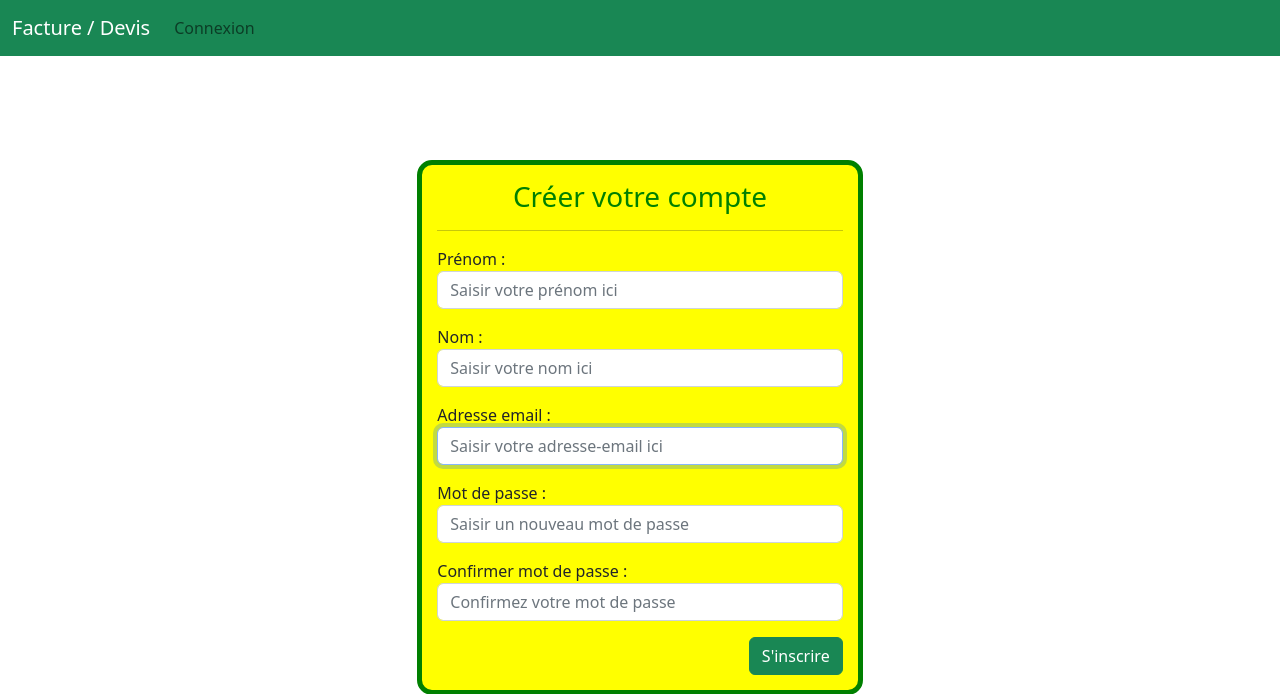
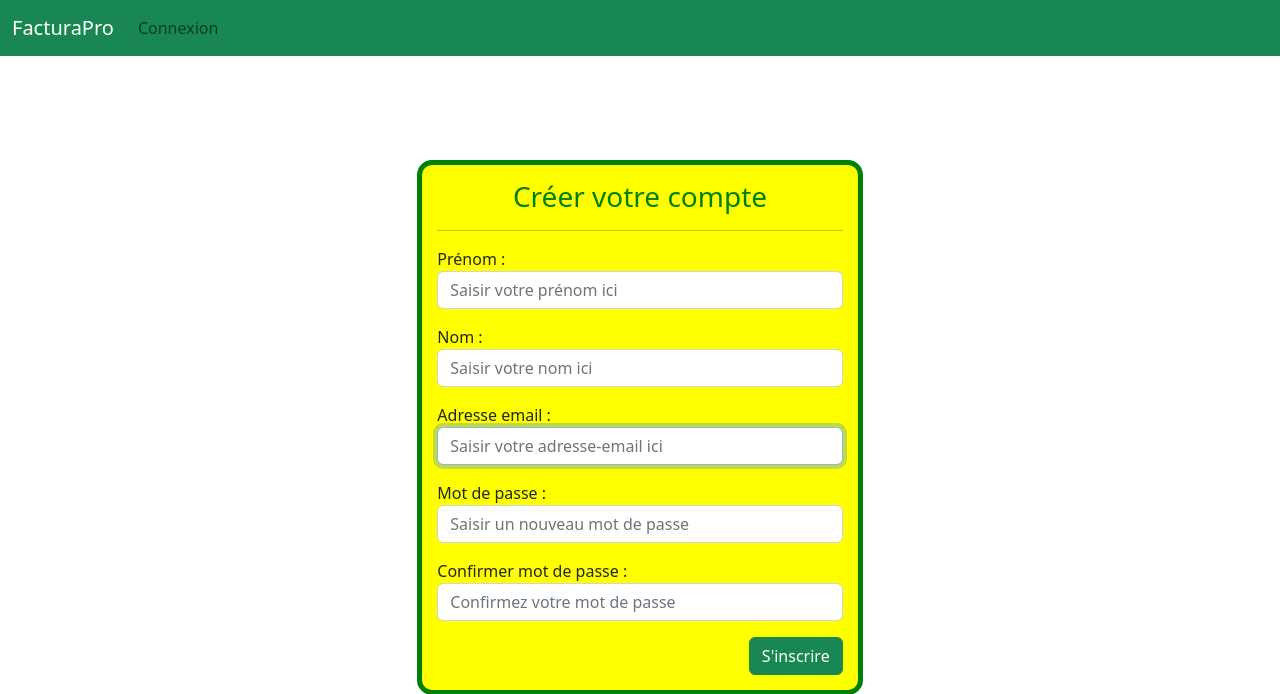
Before and after one commit to makan-dianka/InvoiceApp, a Django app: page /accounts/register/ in a window 1280 px wide. Shown: the top 694 px of the page. Run offline with Django 5.2, Linux system fonts and the light colour scheme; parts of the project's set-up code (start-up, migrations or seed data) failed here and were passed over; some libraries are stand-ins or nearby versions.

Commit message:
change saas name

```diff
--- a/templates/layout/navbar.html
+++ b/templates/layout/navbar.html
@@ -1,6 +1,6 @@
 <nav class="navbar navbar-expand-lg fixed-top bg-success">
     <div class="container-fluid">
-      <a class="navbar-brand text-white" href="{% url 'factures:home' %}">Facture / Devis</a>
+      <a class="navbar-brand text-white" href="{% url 'factures:home' %}">FacturaPro</a>
       <button class="navbar-toggler" type="button" data-bs-toggle="collapse" data-bs-target="#navbarNav" aria-controls="navbarNav" aria-expanded="false" aria-label="Toggle navigation">
         <span class="navbar-toggler-icon"></span>
       </button>
```
